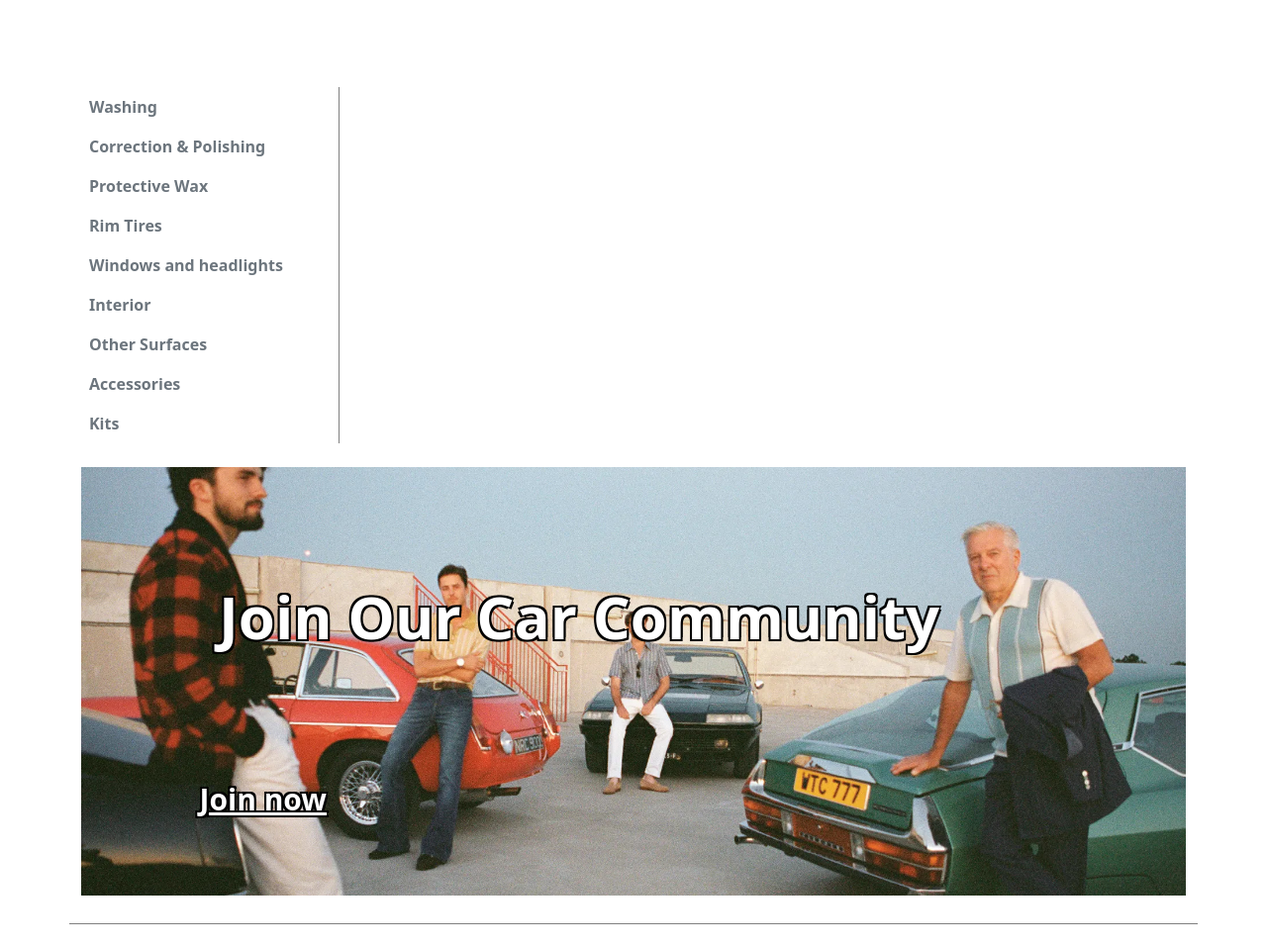
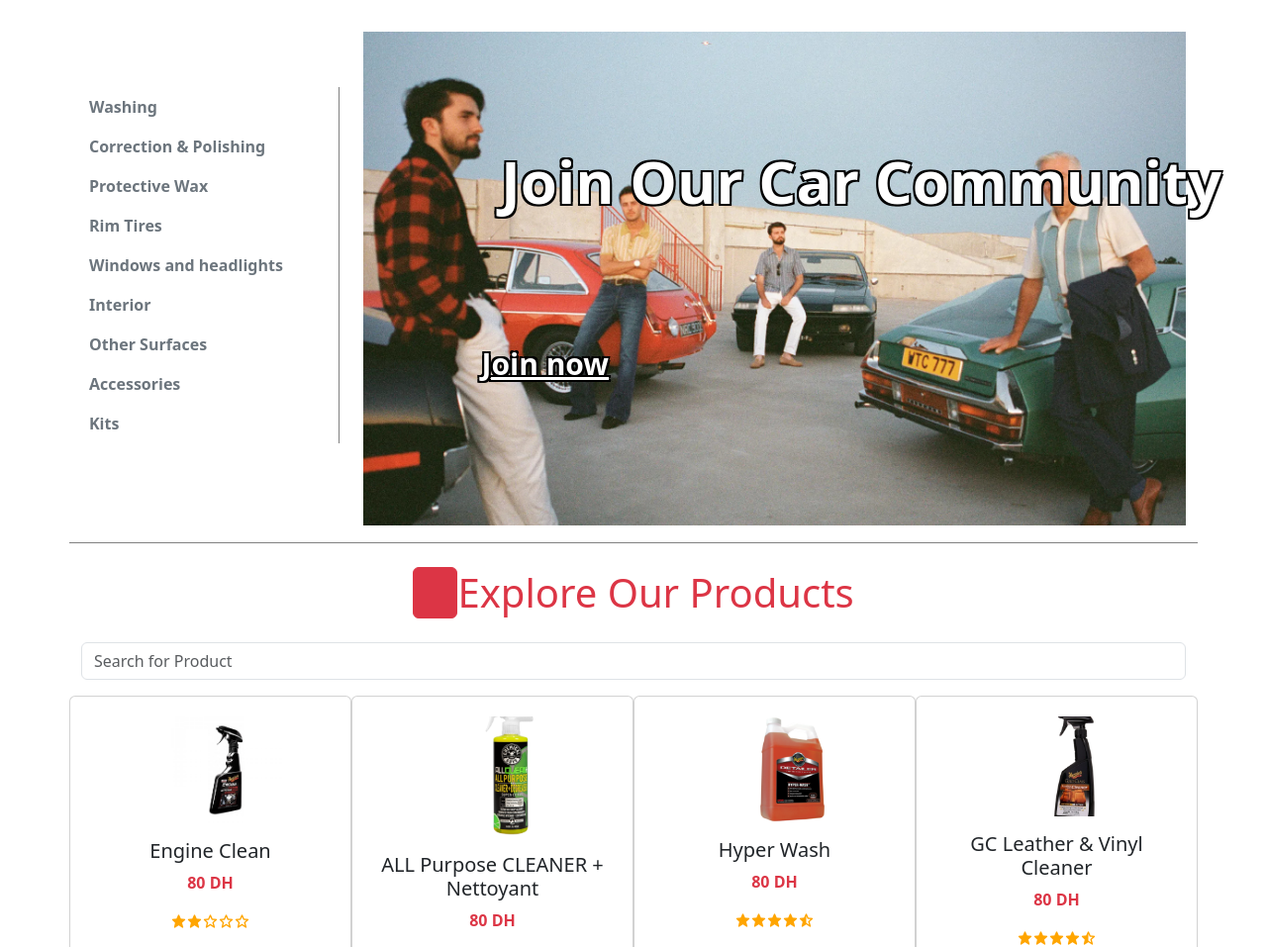
Before and after one commit to AuroreTBF/Project, a PHP site: page / in a window 1280 px wide. Shown: the part 57-1014 px from the top of the page at 99% size. Run offline with PHP 8.4, Linux system fonts and the light colour scheme; some libraries are stand-ins or nearby versions.

Commit message:
Update index.php

```diff
--- a/Shop/index.php
+++ b/Shop/index.php
@@ -59,7 +59,7 @@
                 </nav>
             </div>
             <!-- Form on the right -->
-            <div class="col mt-4">
+            <div class="col-md-9 mt-4">
                 <div class="bg-img">
                     <h1><span class="badge badge-secondary car">Join Our Car Community</span></h1>
                     <a href="#" class="badge badge-secondary join">Join now</a>
```
